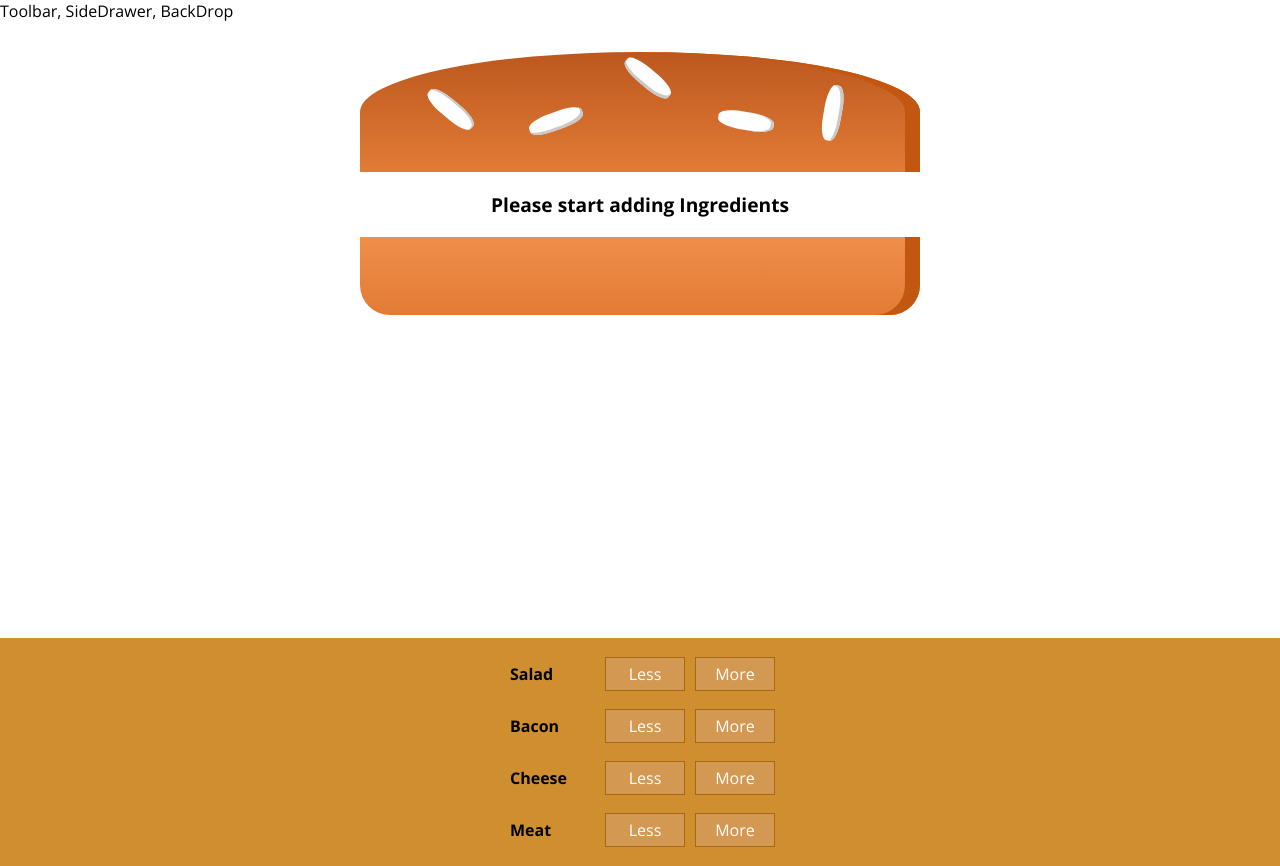
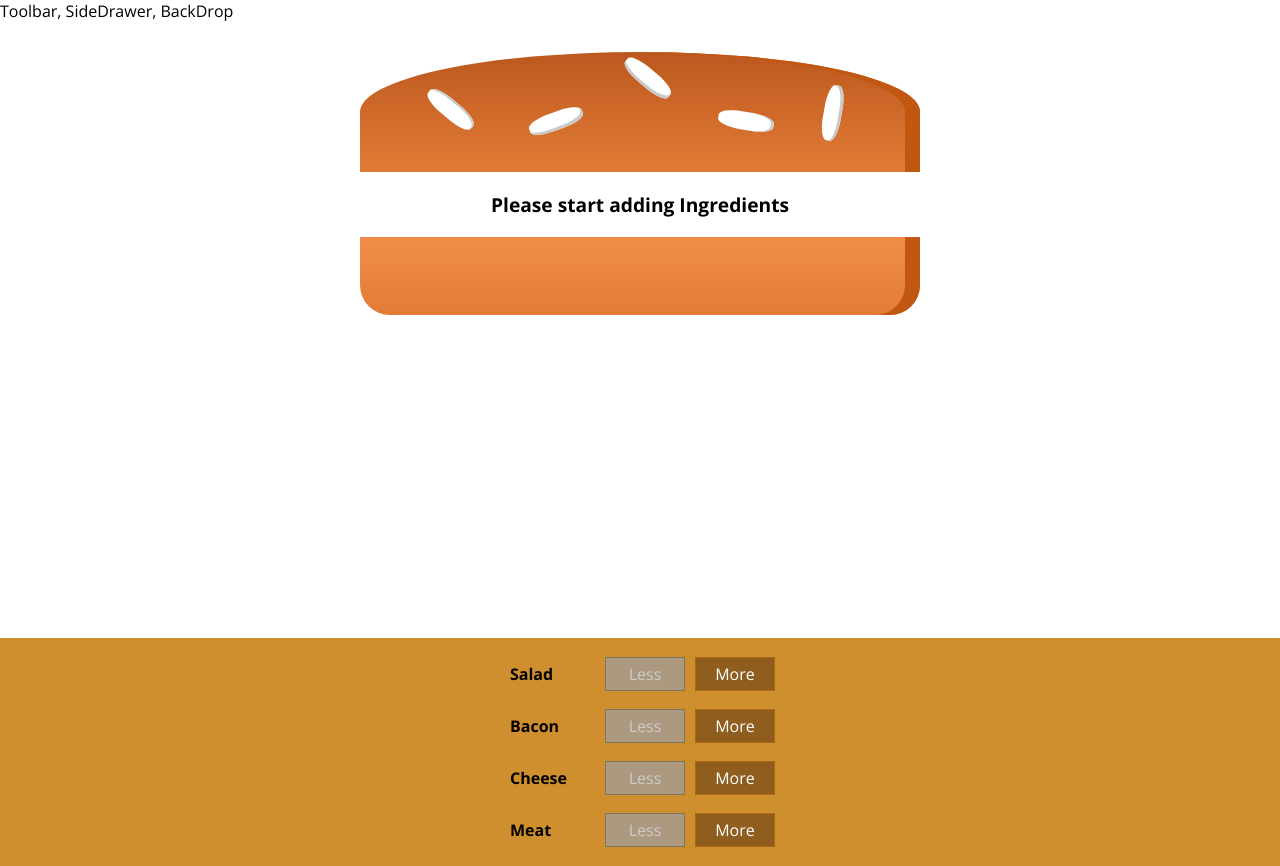
Before and after one commit to Aseelaldallal/burger-builder, a React app: page / in a window 1280 px wide. Built offline with nearby package versions, Linux system fonts and the light colour scheme.

Commit message:
allow user to dynamically remove ingredients

```diff
--- a/src/components/Burger/BuildControls/BuildControl/BuildControl.js
+++ b/src/components/Burger/BuildControls/BuildControl/BuildControl.js
@@ -5,8 +5,13 @@ import classes from './BuildControl.css';
 const buildControl = (props) => (
     <div className={classes.BuildControl}>
         <div className={classes.Label}>{props.label}</div>
-        <button className={classes.Less}>Less</button>
-        <button className={classes.Less}>More</button>
+        <button
+            onClick={props.removed}
+            className={classes.Less}
+            disabled={props.disabled}>Less</button>
+        <button
+            onClick={props.added}
+            className={classes.More}>More</button>
     </div>
 );
 
--- a/src/components/Burger/BuildControls/BuildControls.js
+++ b/src/components/Burger/BuildControls/BuildControls.js
@@ -13,7 +13,15 @@ const buildControls = (props) => (
     <div className={classes.BuildControls}>
         {
             controls.map((control) => {
-                return <BuildControl key={control.label} label={control.label}/>
+                return (
+                    <BuildControl
+                        key={control.label}
+                        label={control.label}
+                        added={() => props.ingredientAdded(control.type)}
+                        removed={() => props.ingredientRemoved(control.type)}
+                        disabled={props.disabled[control.type]}
+                    />
+                )
             })
         }
     </div>
--- a/src/containers/BurgerBuilder/BurgerBuilder.js
+++ b/src/containers/BurgerBuilder/BurgerBuilder.js
@@ -3,6 +3,15 @@ import React, {Component} from 'react';
 import Auxillary from "../../hoc/Auxillary";
 import Burger from "../../components/Burger/Burger";
 import BuildControls from "../../components/Burger/BuildControls/BuildControls";
+
+// Global Const -- All Caps
+const INGREDIENT_PRICES = {
+    salad: 0.5,
+    cheese: 0.4,
+    meat: 1.3,
+    bacon: 0.7
+}
+
 
 class BurgerBuilder extends Component {
 
@@ -12,14 +21,45 @@ class BurgerBuilder extends Component {
             bacon: 0,
             cheese: 0,
             meat: 0
+        },
+        totalPrice: 4
+    }
+
+    addIngredientHandler = (type) => {
+        const updatedIngredients = {...this.state.ingredients};
+        updatedIngredients[type] = this.state.ingredients[type] + 1;
+        const updatedPrice = this.state.totalPrice + INGREDIENT_PRICES[type];
+        this.setState({
+            ingredients: updatedIngredients,
+            totalPrice: updatedPrice
+        });
+    }
+
+    removeIngredientHandler = (type) => {
+        if(this.state.ingredients[type] > 0) {
+            const updatedIngredients = {...this.state.ingredients};
+            updatedIngredients[type] = this.state.ingredients[type] - 1;
+            const updatedPrice = this.state.totalPrice - INGREDIENT_PRICES[type];
+            this.setState({
+                ingredients: updatedIngredients,
+                totalPrice: updatedPrice
+            });
         }
     }
 
     render() {
+        const disabledInfo = {...this.state.ingredients }
+        for(let key in disabledInfo) {
+            disabledInfo[key] = disabledInfo[key] <=0;
+        }
         return(
             <Auxillary>
                 <Burger ingredients={this.state.ingredients}/>
-                <BuildControls />
+                <BuildControls
+                    disabled={disabledInfo}
+                    ingredientAdded={this.addIngredientHandler}
+                    ingredientRemoved={this.removeIngredientHandler}
+                />
             </Auxillary>
         );
     }
```
Also changed, not shown: 1 other file (tests, documents, lock files or other folders).
